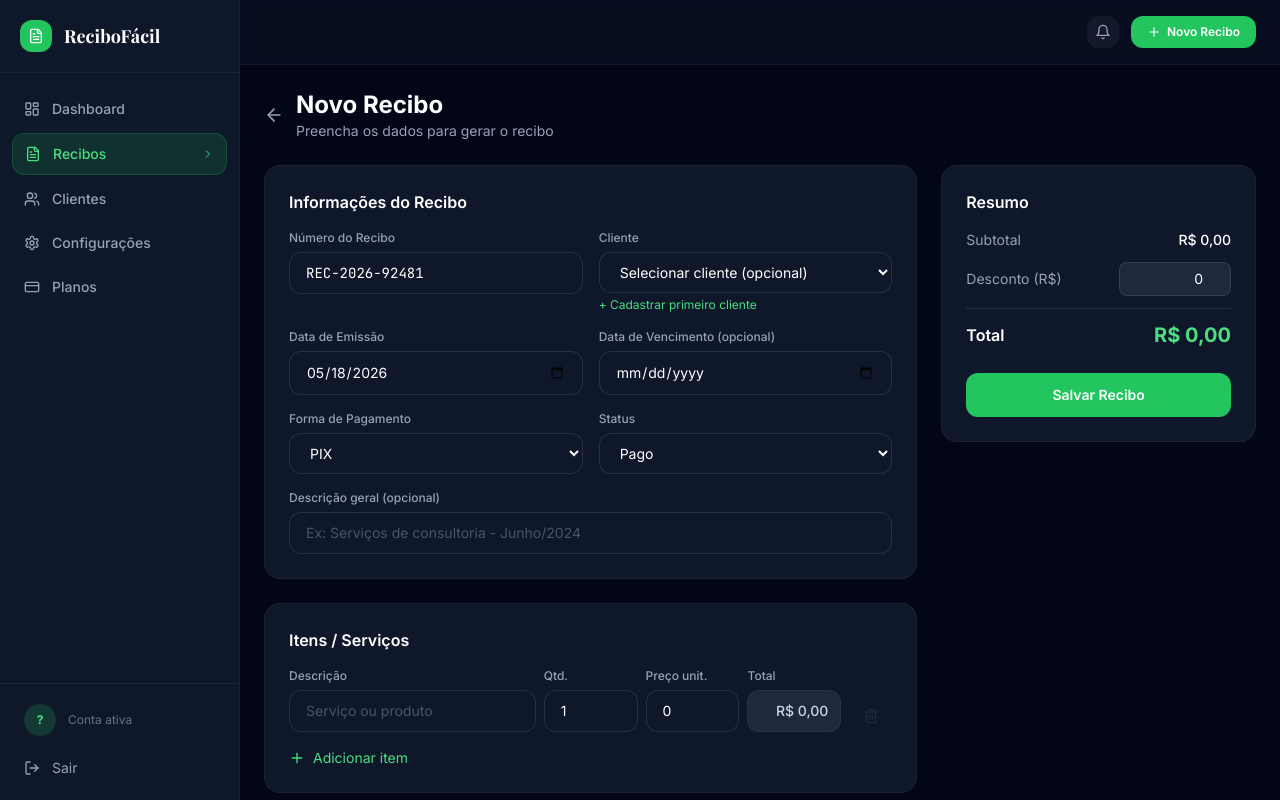
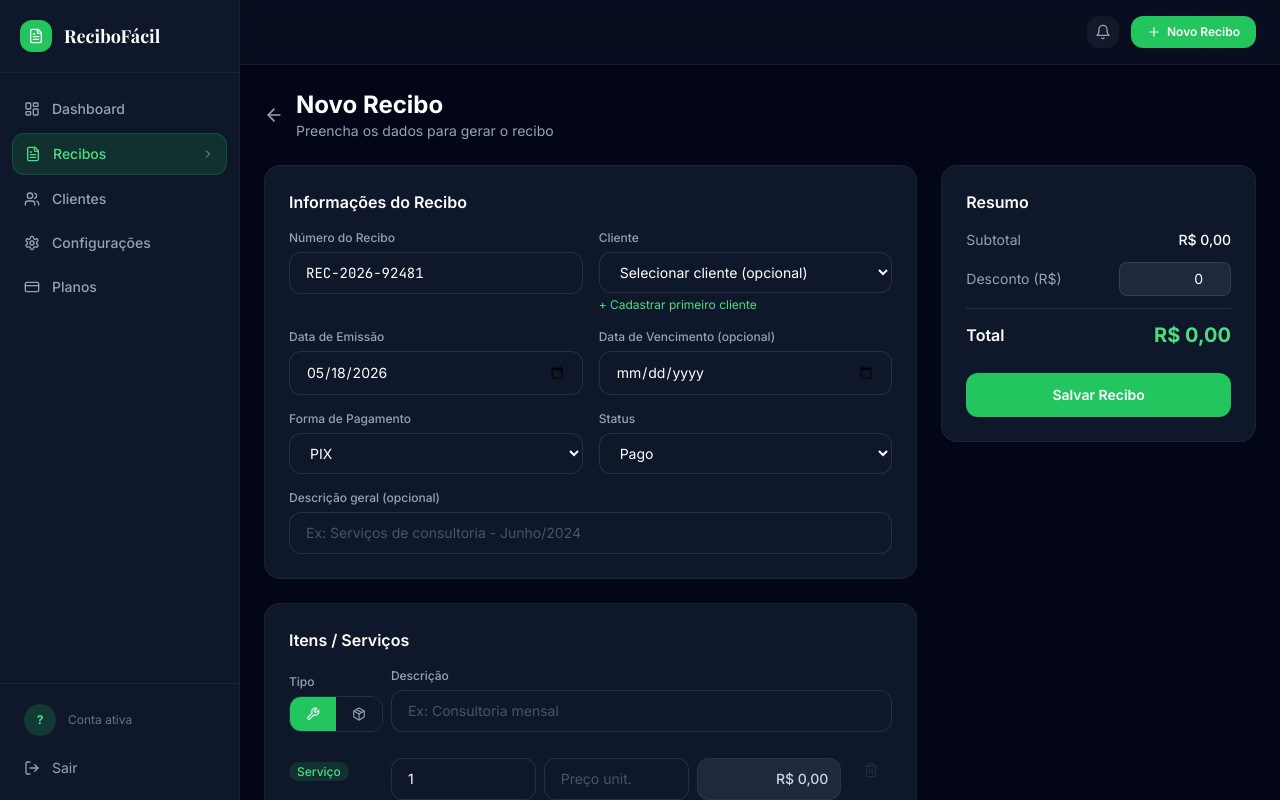
Before and after one commit to hleonardo19832/reciboss, a Next.js app: page /receipts/new in a window 1280 px wide. Shown: the top 800 px of the page. Built offline with nearby package versions, Linux system fonts and the light colour scheme; a web font is replaced by a local one.

Commit message:
recibos-saas11

```diff
--- a/src/app/(app)/receipts/new/NewReceiptForm.tsx
+++ b/src/app/(app)/receipts/new/NewReceiptForm.tsx
@@ -5,13 +5,14 @@ import { useRouter, useSearchParams } from 'next/navigation'
 import { createClient } from '@/lib/supabase/client'
 import { Client } from '@/lib/types'
 import { generateReceiptNumber, PAYMENT_METHODS, formatCurrency } from '@/lib/utils'
-import { Plus, Trash2, Loader2, ArrowLeft } from 'lucide-react'
+import { Plus, Trash2, Loader2, ArrowLeft, Package, Wrench } from 'lucide-react'
 import Link from 'next/link'
 import { getSubscriptionStatus } from '@/lib/subscription'
 import { v4 as uuidv4 } from 'uuid'
 
 interface Item {
   id: string
+  type: 'service' | 'product'
   description: string
   quantity: number
   unit_price: number
@@ -41,8 +42,11 @@ export default function NewReceiptForm() {
   })
 
   const [items, setItems] = useState<Item[]>([
-    { id: uuidv4(), description: '', quantity: 1, unit_price: 0, total: 0 }
+    { id: uuidv4(), type: 'service', description: '', quantity: 1, unit_price: 0, total: 0 }
   ])
+
+  // Track raw string values for price inputs to avoid leading zero issue
+  const [priceInputs, setPriceInputs] = useState<Record<string, string>>({})
 
   useEffect(() => {
     const supabase = createClient()
@@ -51,7 +55,6 @@ export default function NewReceiptForm() {
         supabase.from('clients').select('*').eq('user_id', user.id).order('name').then(({ data }) => {
           setClients(data || [])
         })
-        // Check subscription
         supabase.from('subscriptions').select('*, plans(*)').eq('user_id', user.id).single().then(({ data: sub }) => {
           if (sub) {
             const status = getSubscriptionStatus(sub as any)
@@ -74,7 +77,26 @@ export default function NewReceiptForm() {
     }))
   }
 
-  const addItem = () => setItems(prev => [...prev, { id: uuidv4(), description: '', quantity: 1, unit_price: 0, total: 0 }])
+  // Handle price input — clears leading zero on focus, updates on change
+  const handlePriceChange = (id: string, raw: string) => {
+    setPriceInputs(prev => ({ ...prev, [id]: raw }))
+    const num = parseFloat(raw) || 0
+    updateItem(id, 'unit_price', num)
+  }
+
+  const handlePriceFocus = (id: string, currentValue: number) => {
+    // Show empty string when value is 0
+    setPriceInputs(prev => ({ ...prev, [id]: currentValue === 0 ? '' : String(currentValue) }))
+  }
+
+  const handlePriceBlur = (id: string, currentValue: number) => {
+    setPriceInputs(prev => ({ ...prev, [id]: '' }))
+    updateItem(id, 'unit_price', currentValue)
+  }
+
+  const addItem = () => setItems(prev => [...prev, {
+    id: uuidv4(), type: 'service', description: '', quantity: 1, unit_price: 0, total: 0
+  }])
   const removeItem = (id: string) => { if (items.length > 1) setItems(prev => prev.filter(i => i.id !== id)) }
 
   const subtotal = items.reduce((acc, i) => acc + i.total, 0)
@@ -128,16 +150,18 @@ export default function NewReceiptForm() {
       </div>
 
       {!canCreate && (
-        <div className="bg-red-500/10 border border-red-500/20 rounded-2xl p-6 text-center">
+        <div className="bg-red-500/10 border border-red-500/20 rounded-2xl p-6 text-center mb-6">
           <div className="text-red-400 font-semibold mb-2">⚠️ {blockMessage}</div>
           <Link href="/billing" className="inline-flex items-center gap-2 bg-brand-500 hover:bg-brand-400 text-white px-6 py-2.5 rounded-xl text-sm font-semibold transition-all mt-3">
             Ver planos disponíveis
           </Link>
         </div>
       )}
+
       <form onSubmit={handleSubmit} className={`space-y-6 ${!canCreate ? 'opacity-50 pointer-events-none' : ''}`}>
         <div className="grid lg:grid-cols-3 gap-6">
           <div className="lg:col-span-2 space-y-6">
+
             {/* Basic info */}
             <div className="bg-slate-900 border border-white/5 rounded-2xl p-6">
               <h2 className="text-white font-semibold mb-4">Informações do Recibo</h2>
@@ -192,28 +216,115 @@ export default function NewReceiptForm() {
               <h2 className="text-white font-semibold mb-4">Itens / Serviços</h2>
               <div className="space-y-3">
                 {items.map((item, i) => (
-                  <div key={item.id} className="grid grid-cols-12 gap-2 items-end">
-                    <div className="col-span-5">
+                  <div key={item.id} className="space-y-2">
+                    {/* Type selector + description row */}
+                    <div className="grid grid-cols-12 gap-2 items-end">
+                      {/* Type toggle */}
+                      <div className="col-span-2">
+                        {i === 0 && <label className={labelClass}>Tipo</label>}
+                        <div className="flex rounded-xl overflow-hidden border border-white/10">
+                          <button
+                            type="button"
+                            onClick={() => updateItem(item.id, 'type', 'service')}
+                            title="Serviço"
+                            className={`flex-1 flex items-center justify-center py-2.5 text-xs font-medium transition-colors ${
+                              item.type === 'service'
+                                ? 'bg-brand-500 text-white'
+                                : 'bg-slate-900 text-slate-400 hover:text-white'
+                            }`}
+                          >
+                            <Wrench className="w-3.5 h-3.5" />
+                          </button>
+                          <button
+                            type="button"
+                            onClick={() => updateItem(item.id, 'type', 'product')}
+                            title="Produto"
+                            className={`flex-1 flex items-center justify-center py-2.5 text-xs font-medium transition-colors ${
+                              item.type === 'product'
+                                ? 'bg-blue-500 text-white'
+                                : 'bg-slate-900 text-slate-400 hover:text-white'
+                            }`}
+                          >
+                            <Package className="w-3.5 h-3.5" />
+                          </button>
+                        </div>
+                      </div>
+
+                      {/* Description */}
+                      <div className="col-span-10">
                         {i === 0 && <label className={labelClass}>Descrição</label>}
-                      <input type="text" value={item.description} onChange={e => updateItem(item.id, 'description', e.target.value)} placeholder="Serviço ou produto" required className={inputClass} />
+                        <input
+                          type="text"
+                          value={item.description}
+                          onChange={e => updateItem(item.id, 'description', e.target.value)}
+                          placeholder={item.type === 'service' ? 'Ex: Consultoria mensal' : 'Ex: Notebook Dell'}
+                          required
+                          className={inputClass}
+                        />
                       </div>
+                    </div>
+
+                    {/* Qty + price + total + delete row */}
+                    <div className="grid grid-cols-12 gap-2 items-center">
                       <div className="col-span-2">
-                      {i === 0 && <label className={labelClass}>Qtd.</label>}
-                      <input type="number" value={item.quantity} onChange={e => updateItem(item.id, 'quantity', Number(e.target.value))} min="0.01" step="0.01" required className={inputClass} />
+                        <span className={`text-xs px-2 py-0.5 rounded-full font-medium ${
+                          item.type === 'service'
+                            ? 'bg-brand-500/15 text-brand-400'
+                            : 'bg-blue-500/15 text-blue-400'
+                        }`}>
+                          {item.type === 'service' ? 'Serviço' : 'Produto'}
+                        </span>
                       </div>
-                    <div className="col-span-2">
-                      {i === 0 && <label className={labelClass}>Preço unit.</label>}
-                      <input type="number" value={item.unit_price} onChange={e => updateItem(item.id, 'unit_price', Number(e.target.value))} min="0" step="0.01" required className={inputClass} />
+                      <div className="col-span-3">
+                        {i === 0 && <div className="h-[18px]" />}
+                        <input
+                          type="number"
+                          value={item.quantity}
+                          onChange={e => updateItem(item.id, 'quantity', Number(e.target.value))}
+                          min="0.01"
+                          step="0.01"
+                          placeholder="Qtd."
+                          required
+                          className={inputClass}
+                        />
                       </div>
-                    <div className="col-span-2">
-                      {i === 0 && <label className={labelClass}>Total</label>}
-                      <div className="bg-slate-800 border border-white/5 rounded-xl px-3 py-2.5 text-slate-300 text-sm font-medium text-right">{formatCurrency(item.total)}</div>
+                      <div className="col-span-3">
+                        {i === 0 && <div className="h-[18px]" />}
+                        <input
+                          type="number"
+                          // Show raw input string when focused, else show the number (0 shows as empty)
+                          value={priceInputs[item.id] !== undefined ? priceInputs[item.id] : (item.unit_price === 0 ? '' : item.unit_price)}
+                          onChange={e => handlePriceChange(item.id, e.target.value)}
+                          onFocus={() => handlePriceFocus(item.id, item.unit_price)}
+                          onBlur={() => handlePriceBlur(item.id, item.unit_price)}
+                          min="0"
+                          step="0.01"
+                          placeholder="Preço unit."
+                          required
+                          className={inputClass}
+                        />
                       </div>
-                    <div className="col-span-1 pb-0.5 flex justify-center">
-                      <button type="button" onClick={() => removeItem(item.id)} disabled={items.length === 1} className="text-slate-600 hover:text-red-400 disabled:opacity-30 transition-colors p-1.5">
+                      <div className="col-span-3">
+                        {i === 0 && <div className="h-[18px]" />}
+                        <div className="bg-slate-800 border border-white/5 rounded-xl px-3 py-2.5 text-slate-300 text-sm font-medium text-right">
+                          {formatCurrency(item.total)}
+                        </div>
+                      </div>
+                      <div className="col-span-1 flex justify-center">
+                        {i === 0 && <div className="h-[18px]" />}
+                        <button
+                          type="button"
+                          onClick={() => removeItem(item.id)}
+                          disabled={items.length === 1}
+                          className="text-slate-600 hover:text-red-400 disabled:opacity-30 transition-colors p-1.5"
+                        >
                           <Trash2 className="w-4 h-4" />
                         </button>
                       </div>
+                    </div>
+
+                    {/* Divider between items */}
+                    {i < items.length - 1 && <div className="border-t border-white/5 pt-1" />}
                   </div>
                 ))}
               </div>
```
Also changed, not shown: src/components/receipt/ReceiptViewer.tsx (+11 -25 lines). Lines whose indentation alone changed are shown as unchanged.
